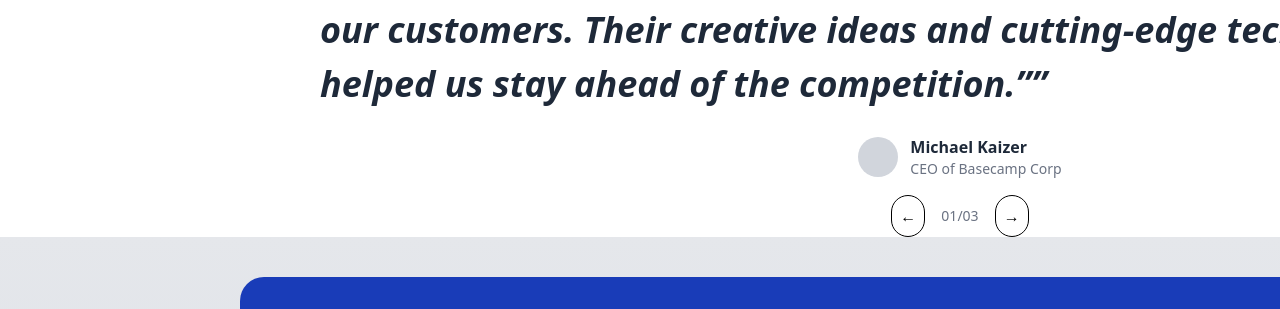
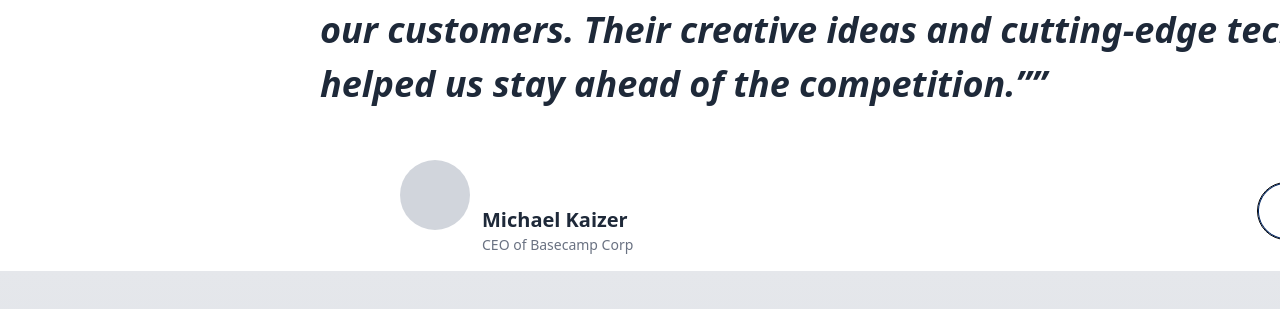
Before and after one commit to Chironzit-Biswas/chironzit-softvence-task, a React (Vite) app: page / in a window 1280 px wide. Shown: the part 3764-4073 px from the top of the page. Built offline with nearby package versions, Linux system fonts and the light colour scheme.

Commit message:
softvence task

```diff
--- a/src/components/TestimonialSlider.jsx
+++ b/src/components/TestimonialSlider.jsx
@@ -1,21 +1,26 @@
 import { useState } from 'react';
 import Footer from "./Footer.jsx";
+import leftArrow from '../imgaes/Frame 427320691.png'
+import rightArrow from '../imgaes/Frame 427320692.png'
 
 const testimonials = [
     {
+        id:1,
         name: 'Michael Kaizer',
         role: 'CEO of Basecamp Corp',
         text: `“ They thoroughly analyze our industry and target audience, allowing them to develop customized campaigns that effectively reach and engage our customers. Their creative ideas and cutting-edge techniques have helped us stay ahead of the competition.”`,
     },
     {
+        id:2,
         name: 'Michael Kaizer',
         role: 'CEO of Basecamp Corp',
-        text: `“ They thoroughly analyze our industry and target audience, allowing them to develop customized campaigns that effectively reach and engage our customers. Their creative ideas and cutting-edge techniques have helped us stay ahead of the competition.”`,
+        text: `“ allowing them to develop customized campaigns that effectively reach and engage our customers. Their creative ideas and cutting-edge techniques have helped us stay ahead of the competition.”`,
     },
     {
+        id:3,
         name: 'Michael Kaizer',
         role: 'CEO of Basecamp Corp',
-        text: `“ They thoroughly analyze our industry and target audience, allowing them to develop customized campaigns that effectively reach and engage our customers. Their creative ideas and cutting-edge techniques have helped us stay ahead of the competition.”`,
+        text: `“ our industry and target audience, allowing them to develop customized campaigns that effectively reach and engage our customers. Their creative ideas and cutting-edge techniques have helped us stay ahead of the competition.”`,
     },
     // Add more if needed
 ];
@@ -23,8 +28,8 @@ const testimonials = [
 export default function TestimonialSlider() {
     const [index, setIndex] = useState(0);
 
-    const next = () => setIndex((index + 1) % testimonials.length);
-    const prev = () => setIndex((index - 1 + testimonials.length) % testimonials.length);
+    const next = () => setIndex((prev) => (prev + 1) % testimonials.length);
+    const prev = () => setIndex((prev) => (prev - 1 + testimonials.length) % testimonials.length);
 
     return (
         <div className="w-[1920px] mx-auto px-[80px] flex flex-col justify-center items-center py-[115px] ">
@@ -32,28 +37,30 @@ export default function TestimonialSlider() {
                 <p className="text-[36px]  font-semibold italic text-gray-800 mb-6">
                     “{testimonials[index].text}”
                 </p>
+                <div className={' flex justify-between px-[80px] '}>
                     <div className="text-left flex items-center gap-3 justify-center mb-4">
-                    <div className="w-10 h-10 bg-gray-300 rounded-full"></div>
-                    <div>
-                        <p className="font-semibold text-gray-800">{testimonials[index].name}</p>
+                        <div className="w-[70px] h-[70px] bg-gray-300 rounded-full"></div>
+                        <div className={'mt-[70px]'}>
+                            <p className="font-semibold text-[20px] text-gray-800">{testimonials[index].name}</p>
                             <p className="text-sm text-gray-500">{testimonials[index].role}</p>
                         </div>
                     </div>
                     <div className="flex items-center justify-center space-x-4 mt-4">
                         <button
                             onClick={prev}
-                        className="p-2 border rounded-full hover:bg-gray-200 transition"
+                            className=" border rounded-full hover:bg-gray-200 transition"
                         >
-                        ←
+                            <img src={leftArrow} alt=""/>
                         </button>
                         <span
                             className="text-sm text-gray-500">{String(index + 1).padStart(2, '0')}/0{testimonials.length}</span>
                         <button
                             onClick={next}
-                        className="p-2 border rounded-full hover:bg-gray-200 transition"
+                            className="p-2  rounded-full hover:bg-gray-200 transition"
                         >
-                        →
+                            <img src={rightArrow} alt=""/>
                         </button>
+                    </div>
                 </div>
             </div>
             <Footer/>
```
Lines whose indentation alone changed are shown as unchanged.
